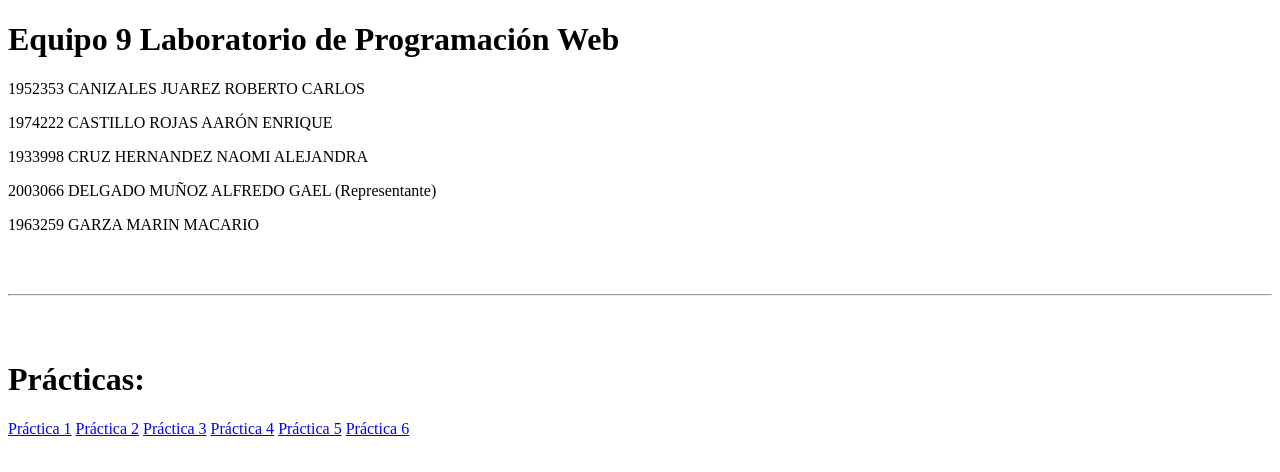
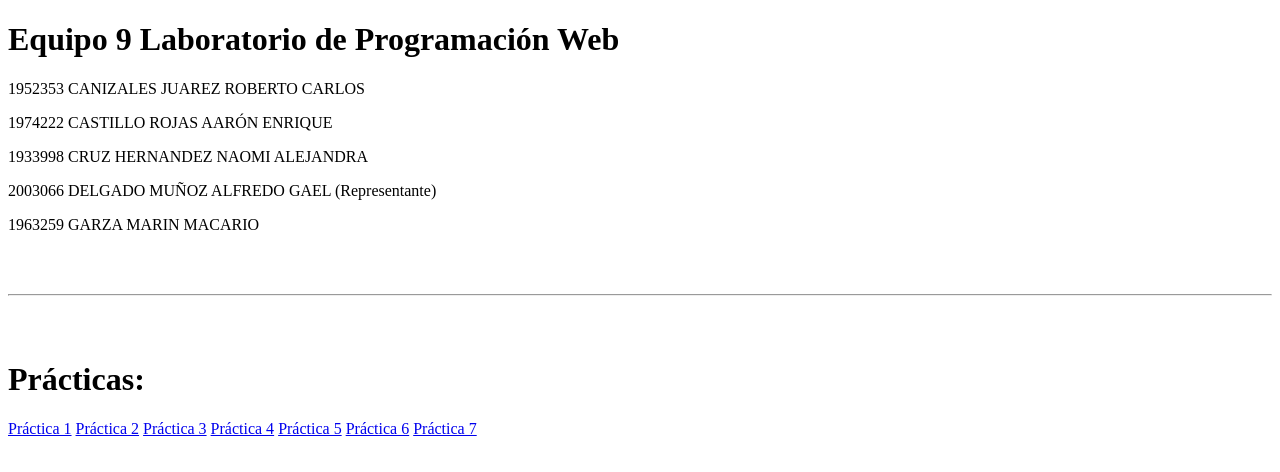
Before and after one commit to AlfredoGael01/AlfredoGael01.github.io, a plain HTML site: page index.html in a window 1280 px wide. Drawn offline with Linux system fonts and the light colour scheme.

Commit message:
Update index.html

```diff
--- a/index.html
+++ b/index.html
@@ -22,5 +22,6 @@
          <a href="practica4.html">Práctica 4<a/>
            <a href="practica5.html">Práctica 5<a/>
              <a href="practica6.html">Práctica 6<a/>
+               <a href="practica7.html">Práctica 7<a/>
   </body>
 </html>
```
